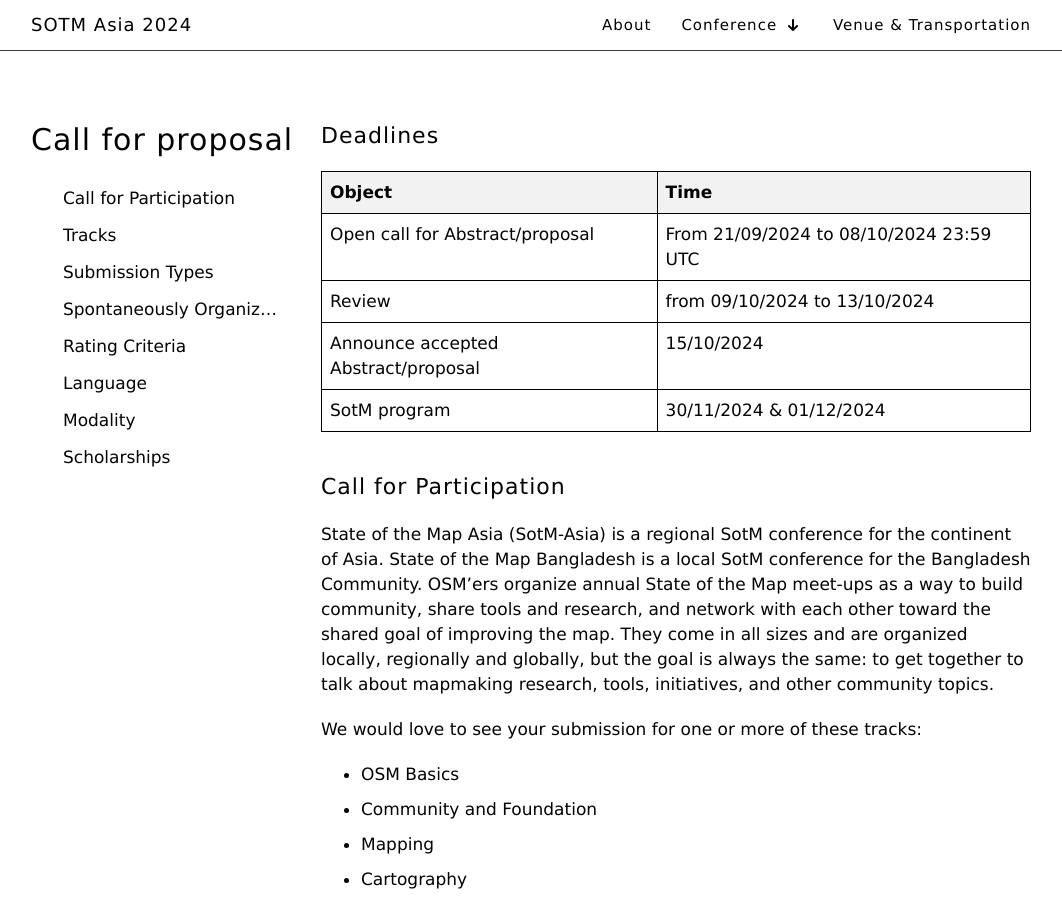
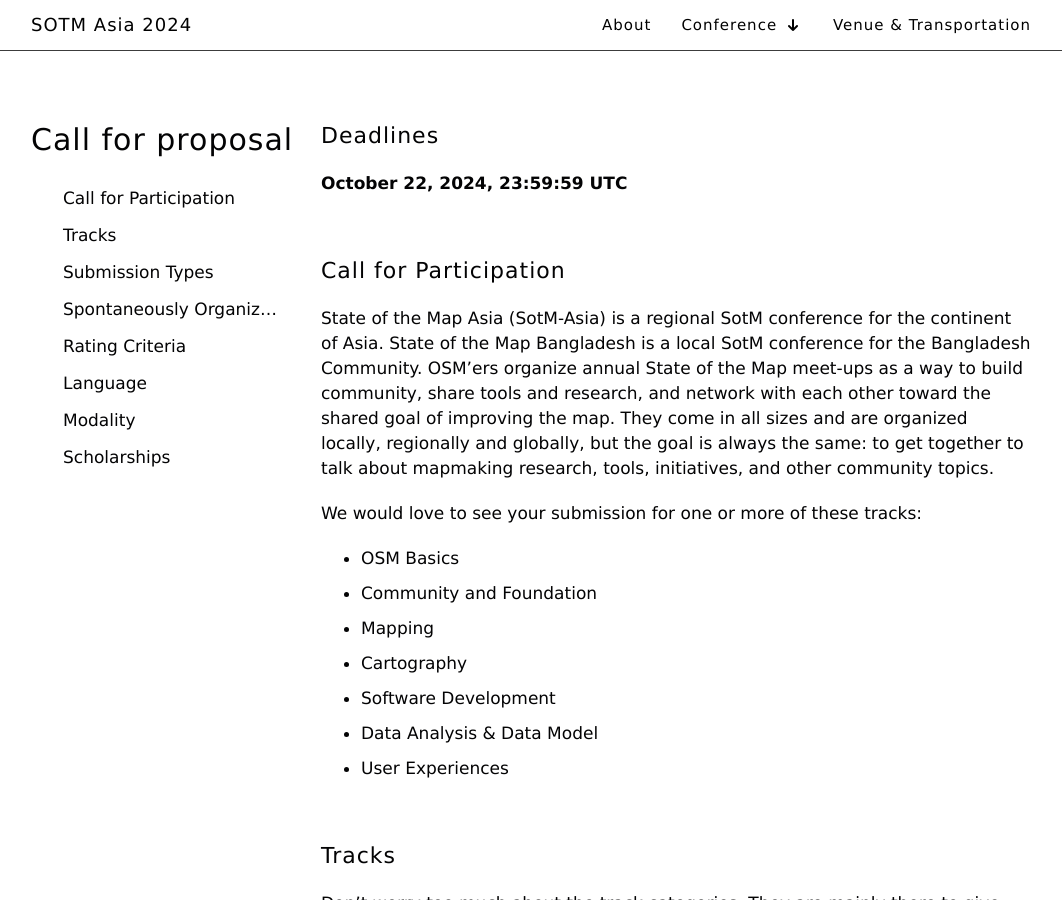
Before and after one commit to sotm-asia/sotm-asia-2024-website, a Jekyll site: the page built from call4proposal/index.md, in a window 1280 px wide and 900 px high. Shown: the whole window, without its empty margins (109-1171 px from the left). Built offline with Jekyll 4.4.1, drawn with Linux system fonts in a browser that asks for light colours.

Commit message:
cfp date update

```diff
--- a/call4proposal/index.md
+++ b/call4proposal/index.md
@@ -8,14 +8,14 @@
 
 ## Deadlines
 
-| Object    | Time |
+<!-- | Object    | Time |
 | -------- | ------- |
 | Open call for Abstract/proposal  | From 21/09/2024 to 08/10/2024 23:59 UTC |
 | Review | from 09/10/2024 to 13/10/2024     |
 | Announce accepted Abstract/proposal    |  15/10/2024   |
-| SotM program    | 30/11/2024 & 01/12/2024    |
+| SotM program    | 30/11/2024 & 01/12/2024    | -->
 
-
+**October 22, 2024, 23:59:59 UTC**
 
 
 <h2 id="call">Call for Participation</h2>
```
